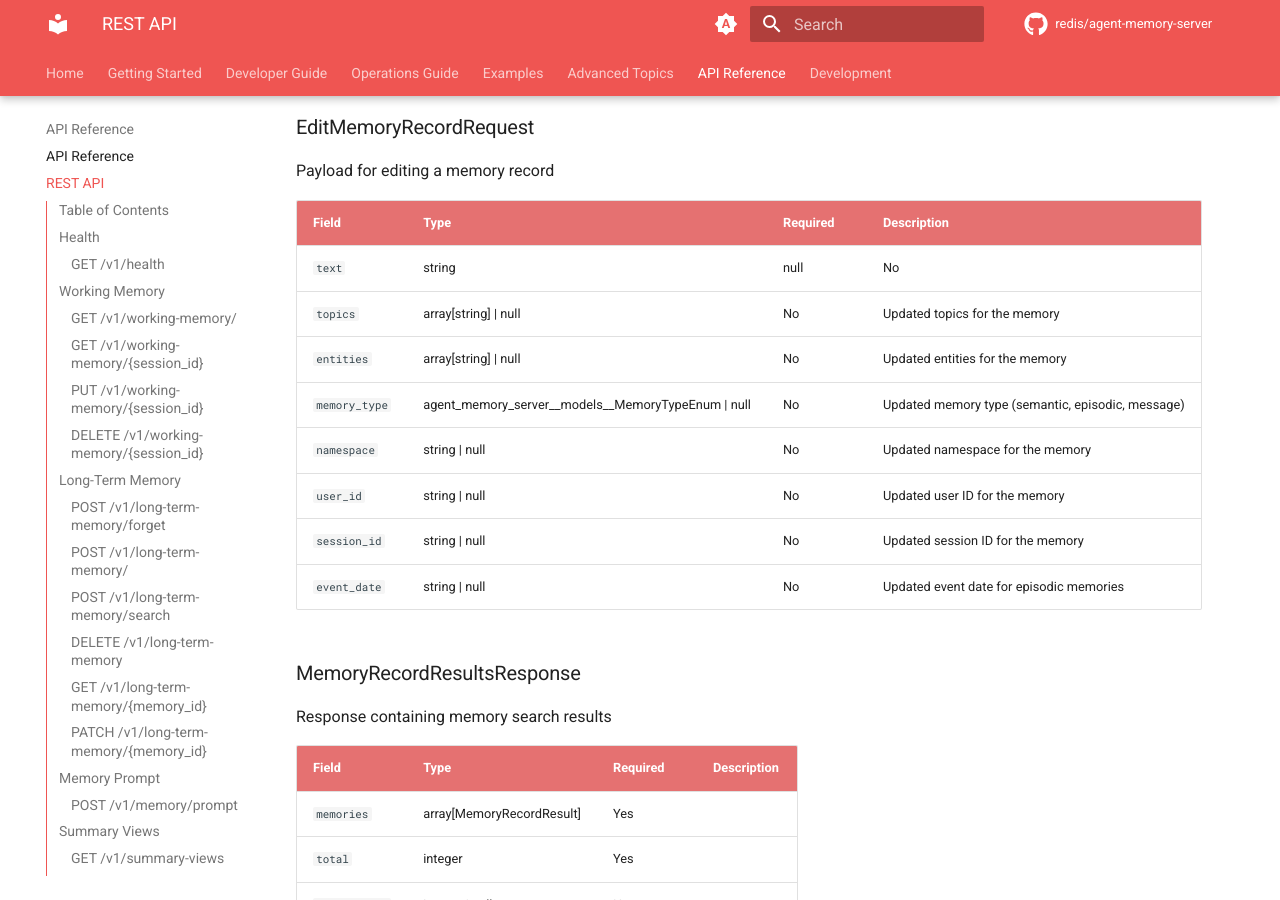
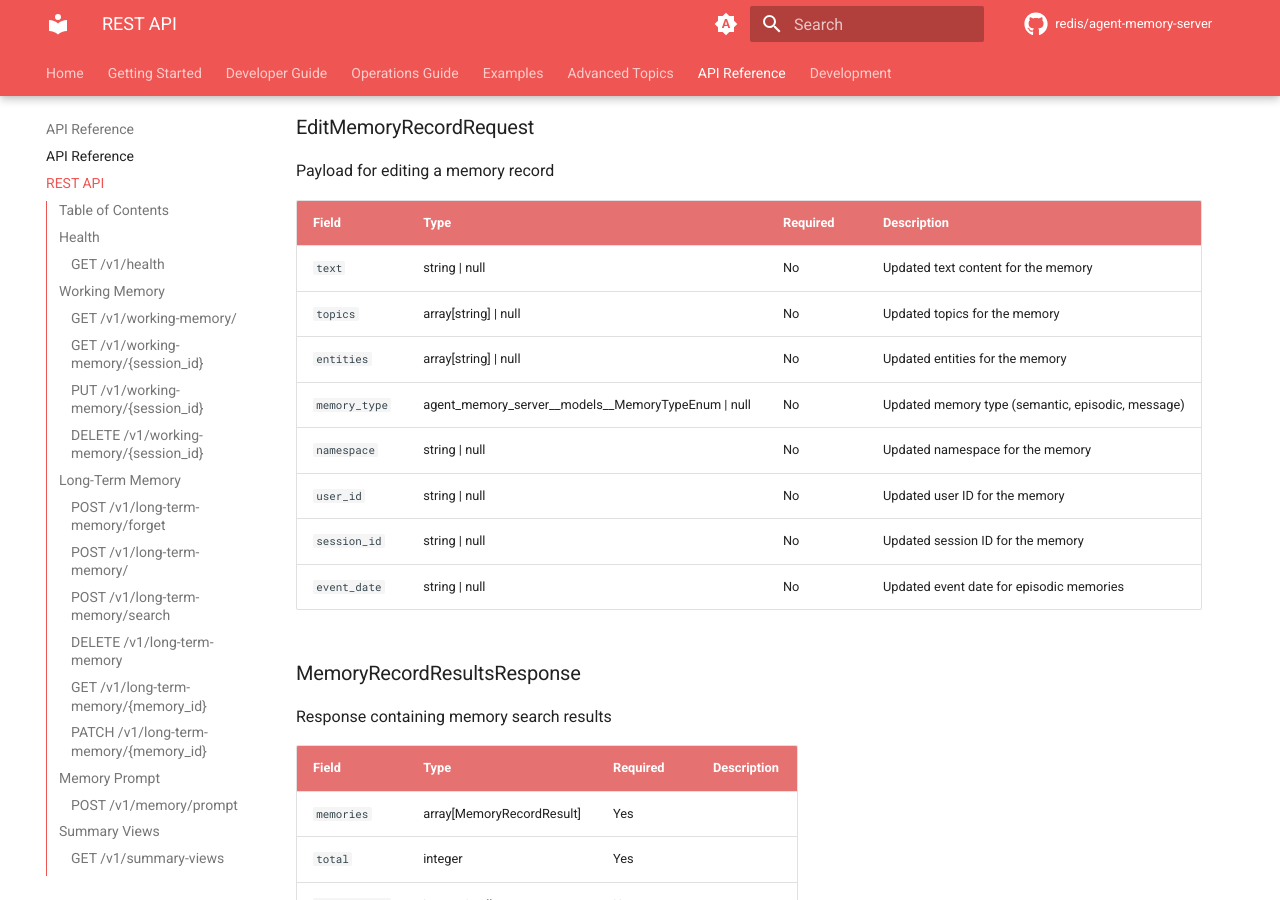
Before and after one commit to redis/agent-memory-server, an MkDocs documentation site: the page built from docs/api.md, in a window 1280 px wide and 900 px high, scrolled down 15484 px. Built offline with MkDocs 1.6.1 and Material for MkDocs 9.7.7, drawn with Linux system fonts in a browser that asks for light colours; comment, search, counter and statistics services are not loaded; the version menu is left out; some of the changed text lies outside the part shown.

```diff
--- a/docs/api.md
+++ b/docs/api.md
@@ -515,8 +515,8 @@ Response containing working memory
 
 | Field | Type | Required | Description |
 |-------|------|----------|-------------|
-| `messages` | array[MemoryMessage] | No | Conversation messages (role/content pairs) |
-| `memories` | array[MemoryRecord \| ClientMemoryRecord] | No | Structured memory records for promotion to long-term storage |
+| `messages` | array\[MemoryMessage] | No | Conversation messages (role/content pairs) |
+| `memories` | array\[MemoryRecord \| ClientMemoryRecord] | No | Structured memory records for promotion to long-term storage |
 | `data` | object \| null | No | Arbitrary JSON data storage (key-value pairs) |
 | `context` | string \| null | No | Summary of past session messages if server has auto-summariz |
 | `user_id` | string \| null | No | Optional user ID for the working memory |
@@ -581,13 +581,13 @@ A memory record
 | `updated_at` | string | No | Datetime when the memory was last updated |
 | `pinned` | boolean | No | Whether this memory is pinned and should not be auto-deleted |
 | `access_count` | integer | No | Number of times this memory has been accessed (best-effort,  |
-| `topics` | array[string] \| null | No | Optional topics for the memory record |
-| `entities` | array[string] \| null | No | Optional entities for the memory record |
+| `topics` | array\[string] \| null | No | Optional topics for the memory record |
+| `entities` | array\[string] \| null | No | Optional entities for the memory record |
 | `memory_hash` | string \| null | No | Hash representation of the memory for deduplication |
 | `discrete_memory_extracted` | enum: `t`, `f` | No | Whether memory extraction has run for this memory |
 | `memory_type` | agent_memory_server__models__MemoryTypeEnum | No | Type of memory |
 | `persisted_at` | string \| null | No | Server-assigned timestamp when memory was persisted to long- |
-| `extracted_from` | array[string] \| null | No | List of message IDs that this memory was extracted from |
+| `extracted_from` | array\[string] \| null | No | List of message IDs that this memory was extracted from |
 | `event_date` | string \| null | No | Date/time when the event described in this memory occurred ( |
 | `extraction_strategy` | string | No | Memory extraction strategy used when this was promoted from  |
 | `extraction_strategy_config` | object | No | Configuration for the extraction strategy used |
@@ -607,7 +607,7 @@ Payload for editing a memory record
 
 | Field | Type | Required | Description |
 |-------|------|----------|-------------|
-| `text` | string | null | No | Updated text content for the memory |
+| `text` | string \| null | No | Updated text content for the memory |
 | `topics` | array\[string] \| null | No | Updated topics for the memory |
 | `entities` | array\[string] \| null | No | Updated entities for the memory |
 | `memory_type` | agent_memory_server__models__MemoryTypeEnum \| null | No | Updated memory type (semantic, episodic, message) |
@@ -758,7 +758,7 @@ of all partitions for a SummaryView.
 | `id` | string | Yes | Unique task identifier (client or server generated) |
 | `type` | TaskTypeEnum | Yes | Type of task, e.g. summary_view_full_run |
 | `status` | TaskStatusEnum | No | Current task status |
-| `view_id` | string | null | No | Associated SummaryView ID, if applicable |
+| `view_id` | string \| null | No | Associated SummaryView ID, if applicable |
 | `created_at` | string | No | When the task record was created |
 | `started_at` | string \| null | No | When execution of the task actually started |
 | `completed_at` | string \| null | No | When execution of the task finished (success or failure) |
```
